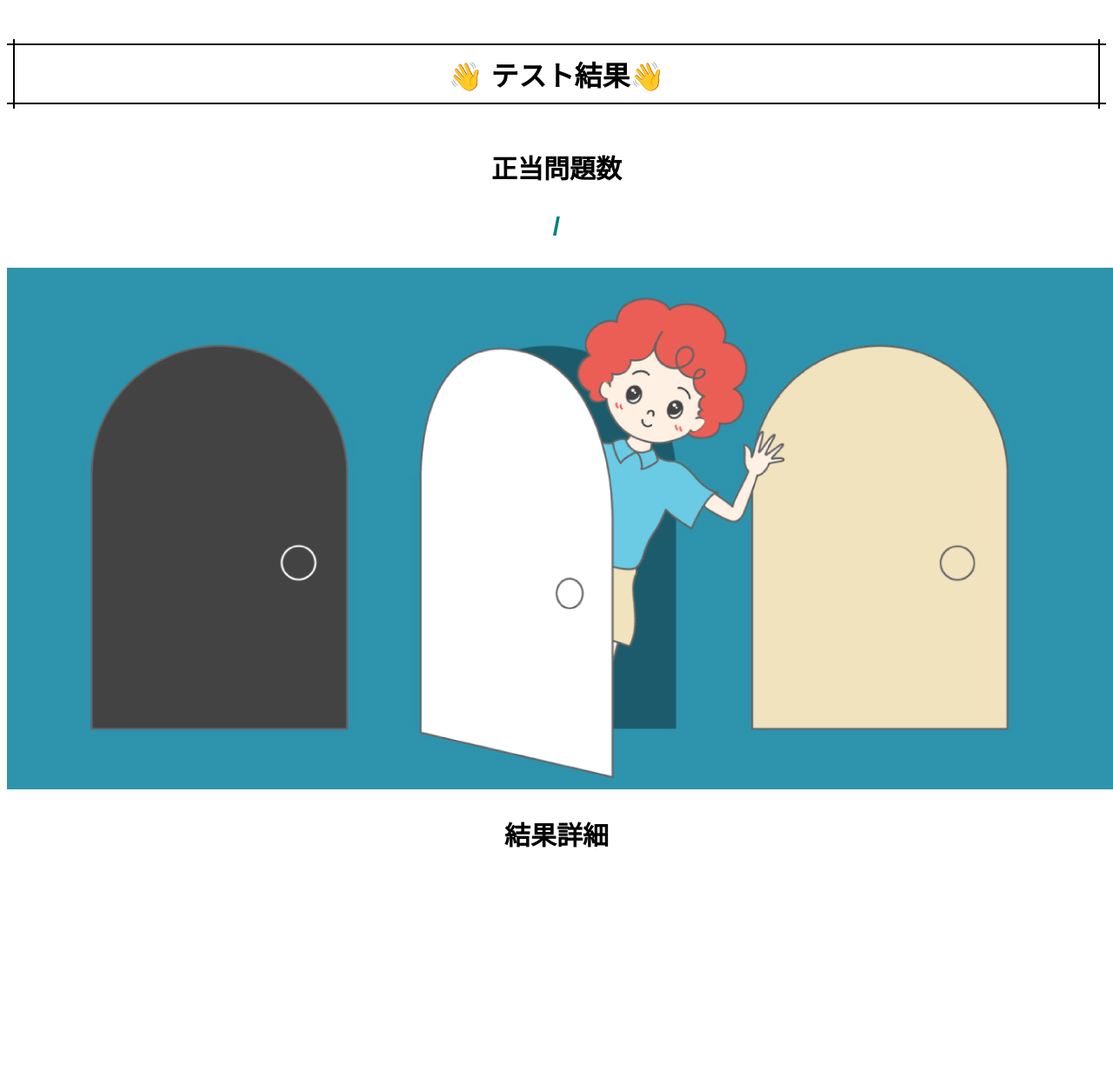
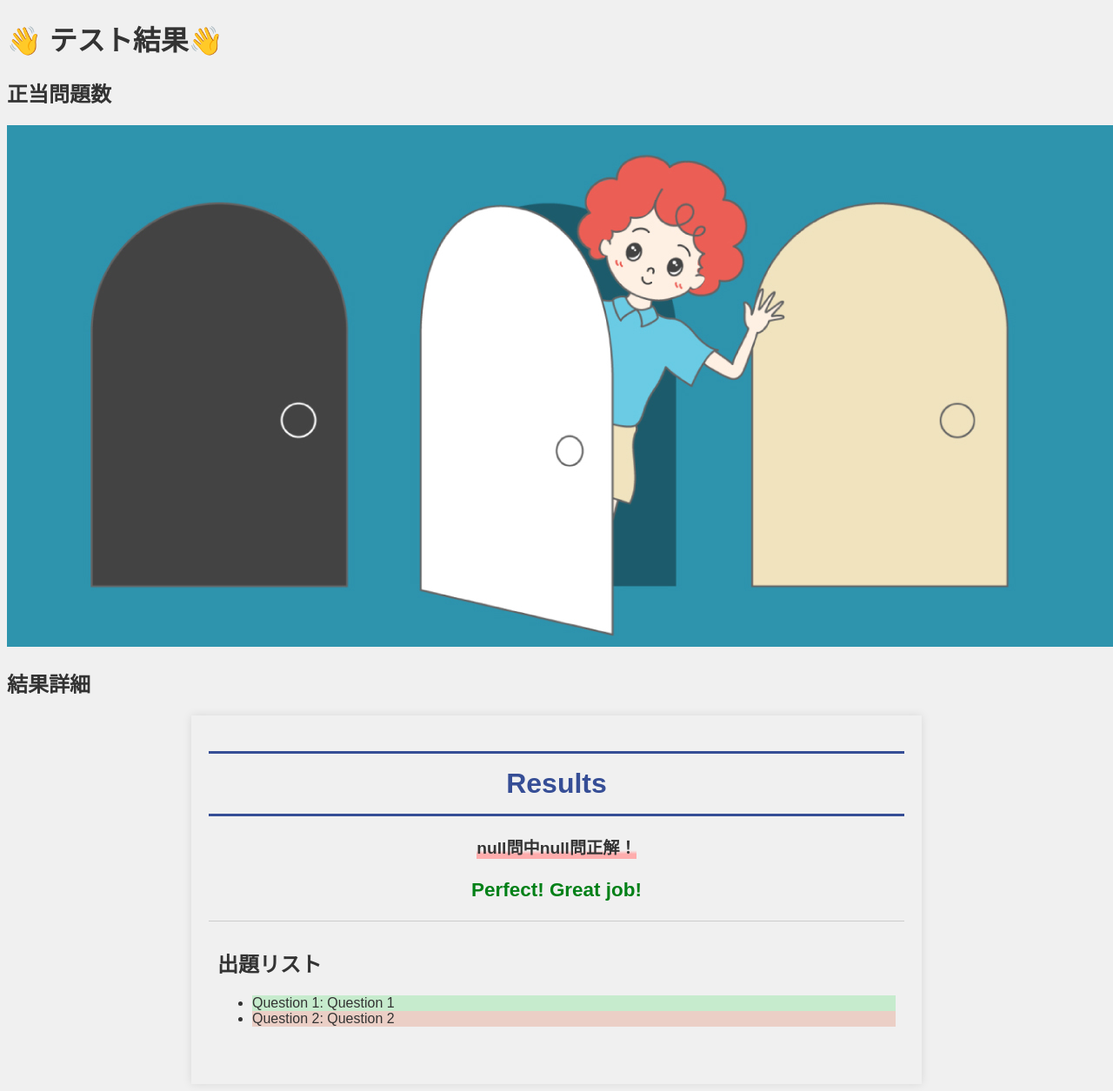
Before and after one commit to YoshikiKubotani/wordapp, a Django app: page /quiz/result in a window 1280 px wide. Shown: the whole page at 87% size. Before the commit the page ends 975 px from the top, so only its background shows below. Run offline with Django 4.2, Linux system fonts and the light colour scheme.

Commit message:
:sparkles: Update result page design

```diff
--- a/src/quiz/static/quiz/scripts/result.js
+++ b/src/quiz/static/quiz/scripts/result.js
@@ -1,22 +1,56 @@
-const ResultComponent = {
-    template: `
-    <h3> [[ countCorrect ]]/[[ count ]] </h3>
-    `,
-    setup() {
-        const count = Vue.ref(window.sessionStorage.getItem(['count']))
-        const countCorrect = Vue.ref(window.sessionStorage.getItem(['countCorrect']))
+// const ResultComponent = {
+//     template: `
+//     <h3> [[ countCorrect ]]/[[ count ]] </h3>
+//     `,
+//     setup() {
+//         const count = Vue.ref(window.sessionStorage.getItem(['count']))
+//         const countCorrect = Vue.ref(window.sessionStorage.getItem(['countCorrect']))
 
-        return {
-            count,
-            countCorrect,
-        };
-    },
-    delimiters: ['[[', ']]'],
-};
+//         return {
+//             count,
+//             countCorrect,
+//         };
+//     },
+//     delimiters: ['[[', ']]'],
+// };
 
-app = Vue.createApp({
-    components: {
-        ResultComponent
-    },
+// app = Vue.createApp({
+//     components: {
+//         ResultComponent
+//     },
+// });
+// app.mount('#vue');
+
+
+let total = window.sessionStorage.getItem(['count']); // 総問題数
+let correct = window.sessionStorage.getItem(['countCorrect']); // 正解数
+
+// スコアボードに数値を設定
+// document.getElementById('total').textContent = total;
+// document.getElementById('correct').textContent = correct;
+document.getElementById('result').textContent = `${total}問中${correct}問正解！`;
+
+// 正解数に応じたメッセージを設定
+let message = '';
+if (correct === total) {
+    message = 'Perfect! Great job!';
+} else if (correct >= total * 0.8) {
+    message = 'Well done! You did pretty good.';
+} else {
+    message = 'Keep practicing! You can do better.';
+}
+document.getElementById('score-message').textContent = message;
+
+// 問題リストを動的に生成
+let questions = [
+    { question: 'Question 1', correct: true },
+    { question: 'Question 2', correct: false },
+    // ...他の問題
+];
+let questionList = document.getElementById('question-list');
+questions.forEach((q, index) => {
+    let listItem = document.createElement('li');
+    listItem.textContent = `Question ${index + 1}: ${q.question}`;
+    listItem.classList.add(q.correct ? 'correct' : 'incorrect');
+    questionList.appendChild(listItem);
 });
-app.mount('#vue');
--- a/src/quiz/static/quiz/styles/result.css
+++ b/src/quiz/static/quiz/styles/result.css
@@ -1,46 +1,64 @@
-h1
-{
-  position: relative;
-  text-align: center ;
-  padding: 10px;
-  border-top: solid 2px black;
-  border-bottom: solid 2px black;
-  margin-top: 50px;
-  margin-bottom: 50px;
-}
-h1:before, h1:after
-{
-  content: '';
-  position: absolute;
-  top: -7px;
-  width: 2px;
-  height: -webkit-calc(100% + 14px);
-  height: calc(100% + 14px);
-  background-color: black;
-}
-h1:before
-{
-  left: 7px;
-}
-h1:after
-{
-  right: 7px;
+body {
+  font-family: Arial, sans-serif;
+  color: #333;
+  background-color: #f0f0f0;
 }
 
-h2
-{
-  color:#000000;
-  font-size:30px;
-  text-align: center
+.result-container {
+  margin: auto;
+  width: 80%;
+  max-width: 800px;
+  padding: 20px;
+  /* background-color: #fff; */
+  box-shadow: 0 0 10px rgba(0,0,0,0.1);
 }
 
-h3
-{
-  color:#008080;
-  font-size:30px;
-  text-align: center
+.result-title {
+  text-align: center;
+  /* color: black;
+  background-color: beige;
+  height: 15mm; */
+  color: #364e96;/*文字色*/
+  padding: 0.5em 0;/*上下の余白*/
+  border-top: solid 3px #364e96;/*上線*/
+  border-bottom: solid 3px #364e96;/*下線*/
 }
-body
-{
-  font-family: 'Hiragino Kaku Gothic ProN','ヒラギノ角ゴ ProN W3','Arial',sans-serif;
+
+.score-board {
+  display: flex;
+  justify-content: center;
+  margin-top: 20px;
 }
+
+
+.message {
+  margin: 20px 0;
+  text-align: center;
+  font-size: 1.2em;
+  color: #008017;
+}
+
+.questions-list {
+  margin: 20px 0;
+  padding: 10px;
+  border-top: 1px solid #ccc;
+}
+
+.questions-list li.correct {
+  background-color: #c6ebcd;
+}
+
+.questions-list li.incorrect {
+  background-color: #ebcfc6;
+}
+
+/* マーカー線・赤 */
+.marker{
+  background:linear-gradient(transparent 65%, #ffadad 80%);
+  font-weight:bold;
+  }
+
+#result{
+  text-align: center;
+  font-size: larger;
+}
--- a/src/quiz/templates/quiz/result.html
+++ b/src/quiz/templates/quiz/result.html
@@ -16,6 +16,28 @@
         </div>
         <h2> 結果詳細</h2>
     </div>
+    <div class="result-container">
+        <h1 class="result-title">Results</h1>
+
+        <div class="score-board">
+            <!-- <h2>出題数: <span id="total"></span></h2>
+            <h2>正答数: <span id="correct"></span></h2> -->
+            <span id="result" class="marker"></span>
+        </div>
+
+        <div class="message">
+            <h3 id="score-message"></h3>
+        </div>
+
+        <div class="questions-list">
+            <h2>出題リスト</h2>
+            <ul id="question-list">
+                <!-- 問題リストがここに入る -->
+            </ul>
+        </div>
+    </div>
+
+
     <script src="https://unpkg.com/vue@next"></script>
     <script src="{% static 'quiz/scripts/result.js' %}"></script>
 </body>
```
